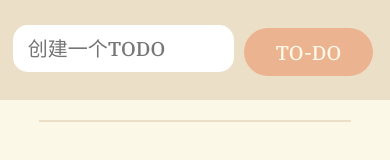
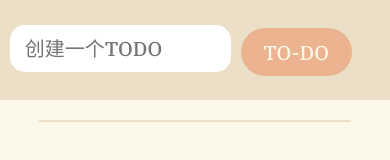
Before and after one commit to KelvinQiu802/vanilla-todolist, a plain HTML site: page index.html in a window 390 px wide. Drawn offline with Linux system fonts and the light colour scheme.

Commit message:
fix: fix mobile layout

```diff
--- a/style.css
+++ b/style.css
@@ -248,13 +248,12 @@ input {
   input {
     width: 55%;
     font-size: 20px;
-    margin-left: 3px;
   }
   .todo {
     margin-left: 11vw;
   }
   #addTodo {
-    width: 35%;
+    width: 30%;
     font-size: 20px;
     margin-left: 10px;
     margin-top: 28px;
```
